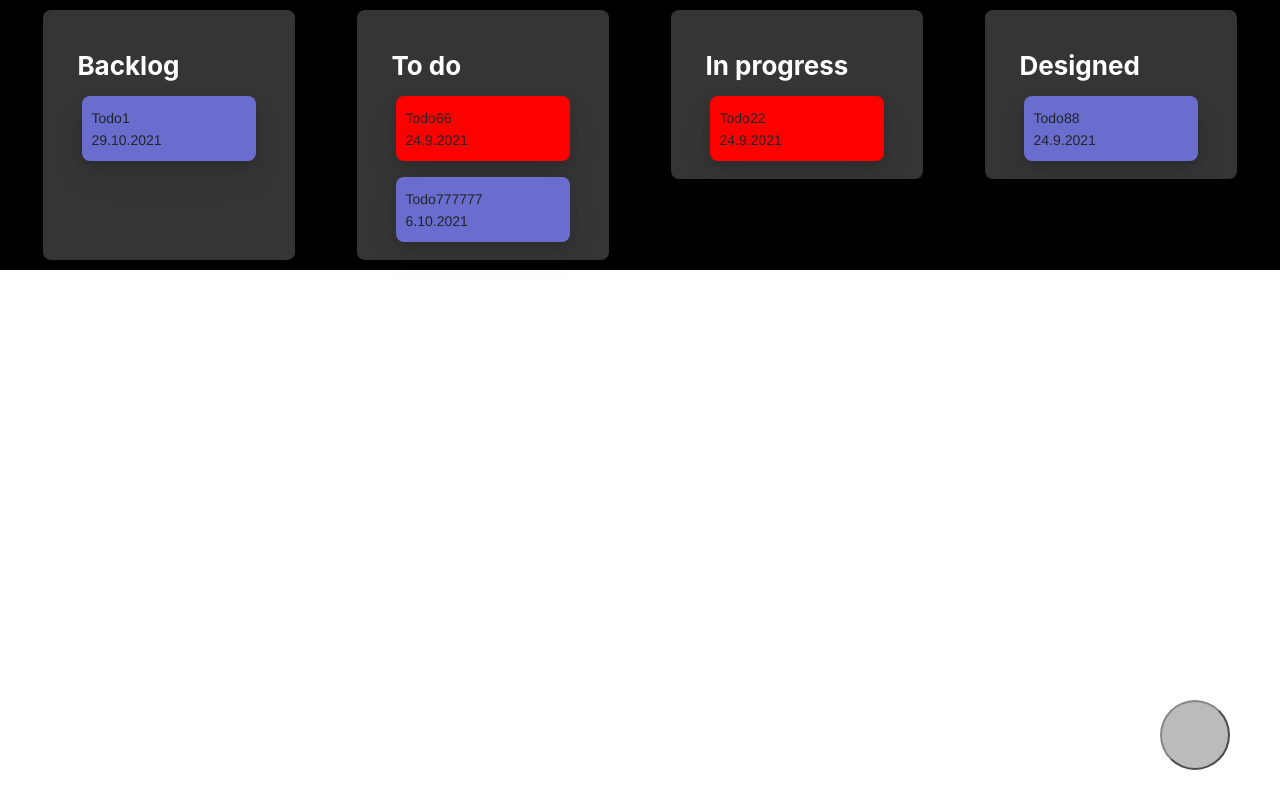
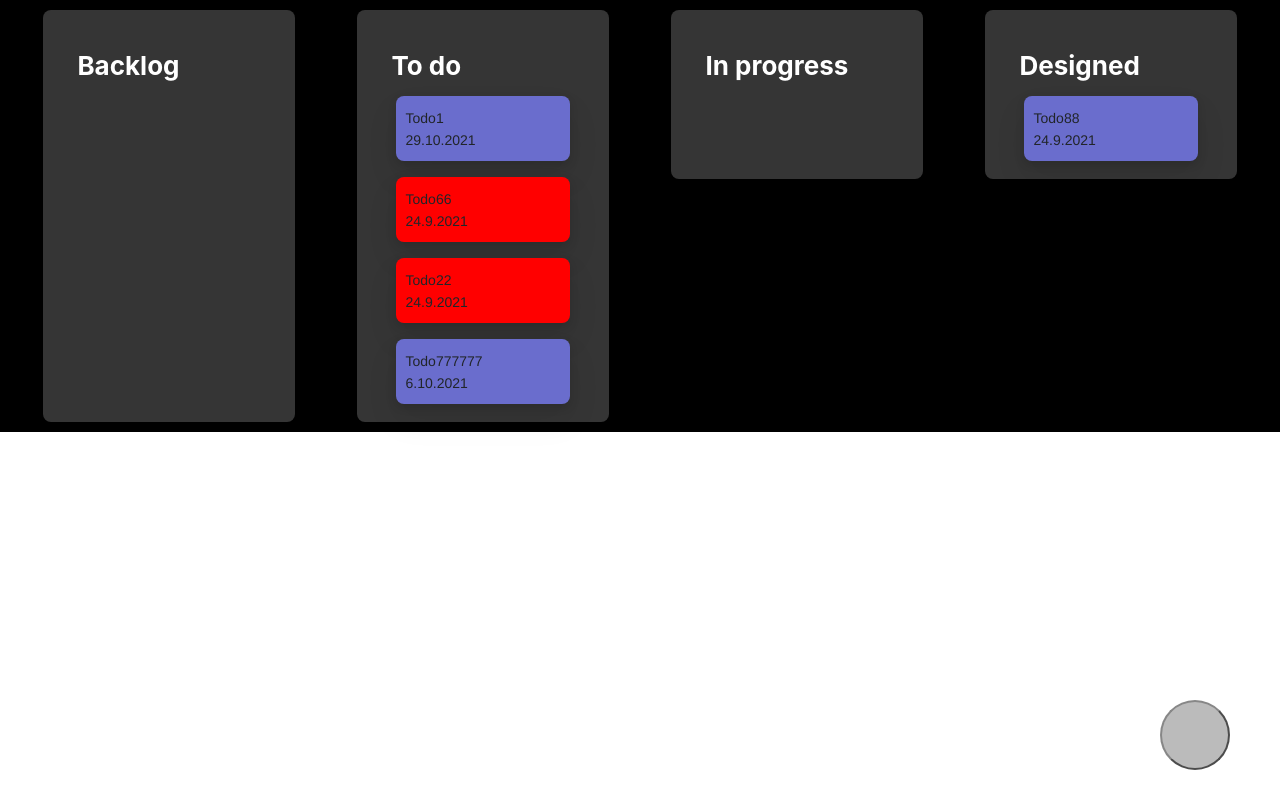
Before and after one commit to Vanich007/toDo, a React (Create React App) app: page / in a window 1280 px wide. Built offline with nearby package versions, Linux system fonts and the light colour scheme; data requests are answered from the project's data file; grey boxes are pictures that could not be loaded.

Commit message:
jumping divs

```diff
--- a/src/components/Tasks/TasksGroup.tsx
+++ b/src/components/Tasks/TasksGroup.tsx
@@ -19,7 +19,7 @@ type TasksGroupProps = {
 export const TasksGroup: React.FC<TasksGroupProps> = (props) => {
   // let [lastHoverAllTasksIndex, setLastHoverAllTasksIndex] = useState(-1); //для обработки drop  - над каким элементом брошен
 
-  let [tasks, setTasks] = useState(props.tasks); //.sort((a, b) => a.order - b.order
+  let [tasks, setTasks] = useState(props.tasks); //
 
   const dispatch = useDispatch();
   const tasksHash = useSelector(getHash);
@@ -64,16 +64,29 @@ export const TasksGroup: React.FC<TasksGroupProps> = (props) => {
   );
   const handleDrop =
     // useCallback(
-    (index: number, item: DragItem) => {
+    async (index: number, item: DragItem) => {
       console.log("drop");
-      for (let i in tasks) {
-        dispatch(
-          patchTask({
-            ...tasks[i],
-            order: parseInt(i),
-          })
-        );
-      }
+
+      await Promise.all(
+        tasks.map(async function (item, i) {
+          //соберем данные по юзерам
+          return dispatch(
+            patchTask({
+              ...item,
+              order: i,
+            })
+          );
+        })
+      );
+      dispatch(tasksActions.sortTasksByOrder());
+      // for (let i in tasks) {
+      //   await dispatch(
+      //     patchTask({
+      //       ...tasks[i],
+      //       order: parseInt(i),
+      //     })
+      //   );
+      // }
     };
   // ,
   //   [tasksHesh]
--- a/src/reducers/tasksReducer.ts
+++ b/src/reducers/tasksReducer.ts
@@ -29,6 +29,10 @@ type defaultStateType = typeof defaultstate;
 export const tasksReducer = (state = defaultstate, action: ActionTypes) => {
   let newState = { ...state } as defaultStateType;
   switch (action.type) {
+    case "TR_SORT_TASKS":
+      newState.tasks = newState.tasks.sort((a, b) => a.order - b.order);
+      return newState;
+
     case "TR_GOT_TASKS":
       if (action.tasks) {
         newState.tasks = [...action.tasks.sort((a, b) => a.order - b.order)];
@@ -78,6 +82,9 @@ export let actions = {
   },
   onTaskDelete: (id: number) => {
     return { id, type: "TR_DELETE_TASK" } as const;
+  },
+  sortTasksByOrder: () => {
+    return { type: "TR_SORT_TASKS" } as const;
   },
 };
 
--- a/tasksDB.json
+++ b/tasksDB.json
@@ -1,17 +1,17 @@
 {
   "tasks": [
     {
-      "status": "Backlog",
+      "status": "To Do",
       "id": 1,
-      "order": 1,
+      "order": 0,
       "taskName": "Todo1",
       "deadline": 1635488644486,
       "description": "22222222"
     },
     {
-      "status": "In Progress",
+      "status": "To Do",
       "id": 2,
-      "order": 1,
+      "order": 2,
       "taskName": "Todo22",
       "deadline": 1632494447545,
       "description": "22"
@@ -19,7 +19,7 @@
     {
       "status": "To Do",
       "id": 6,
-      "order": 0,
+      "order": 1,
       "taskName": "Todo66",
       "deadline": 1632494447545,
       "description": "3"
@@ -27,7 +27,7 @@
     {
       "status": "To Do",
       "id": 7,
-      "order": 1,
+      "order": 3,
       "taskName": "Todo777777",
       "deadline": 1633498544486,
       "description": "121212"
```
